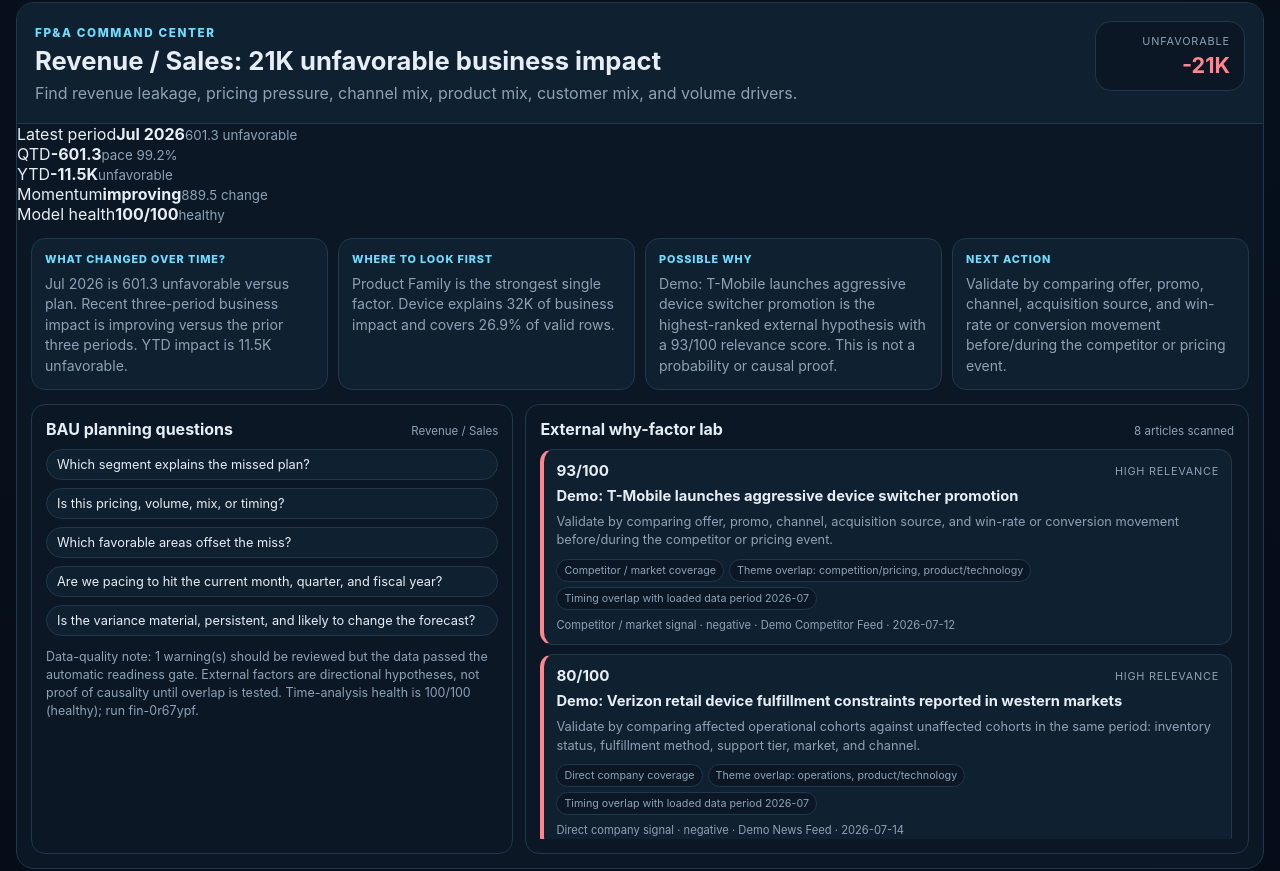
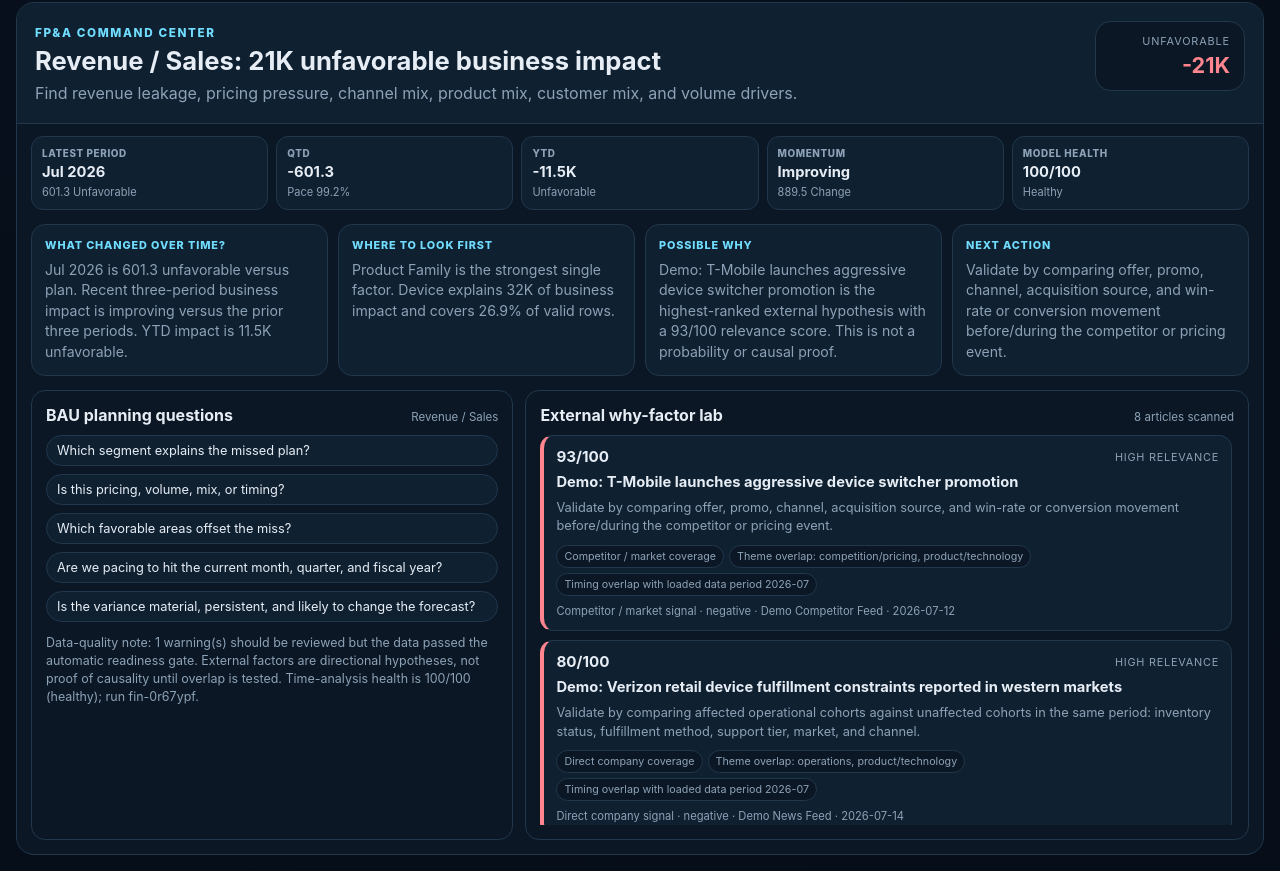
Before and after one commit to yashumani/drill-down-anamoly, a React (Vite) app: page / in a window 1280 px wide. Shown: the part 1777-2648 px from the top of the page. Built offline with nearby package versions, Linux system fonts and the light colour scheme.

Commit message:
Style FP&A time and model health summary

```diff
--- a/src/fpa.css
+++ b/src/fpa.css
@@ -7,6 +7,11 @@
 .fpa-impact-pill strong { display: block; font-size: 1.35rem; margin-top: 4px; }
 .fpa-impact-pill.favorable strong { color: var(--good); }
 .fpa-impact-pill.unfavorable strong { color: var(--bad); }
+.fpa-time-strip { display: grid; grid-template-columns: repeat(5, minmax(0, 1fr)); gap: 8px; padding: 12px 14px 0; }
+.fpa-time-strip > div { border: 1px solid var(--border); border-radius: 12px; padding: 10px; background: var(--surface2); min-width: 0; }
+.fpa-time-strip span { display: block; color: var(--muted); text-transform: uppercase; letter-spacing: .06em; font-size: .62rem; font-weight: 800; }
+.fpa-time-strip strong { display: block; margin-top: 4px; font-size: .92rem; text-transform: capitalize; overflow-wrap: anywhere; }
+.fpa-time-strip small { display: block; color: var(--muted); margin-top: 4px; font-size: .69rem; text-transform: capitalize; }
 .fpa-story-grid { display: grid; grid-template-columns: repeat(4, minmax(0, 1fr)); gap: 10px; padding: 14px; }
 .fpa-insight-block { border: 1px solid var(--border); border-radius: 14px; padding: 13px; background: var(--surface2); }
 .fpa-insight-block span { display: block; color: var(--accent); text-transform: uppercase; letter-spacing: .08em; font-size: .68rem; font-weight: 800; margin-bottom: 8px; }
@@ -34,5 +39,6 @@
 .why-empty { border: 1px dashed var(--border); border-radius: 13px; padding: 16px; background: var(--surface2); }
 .why-empty strong { display: block; margin-bottom: 6px; }
 .why-empty p { margin: 0; font-size: .82rem; line-height: 1.45; }
-@media (max-width: 1100px) { .fpa-story-grid { grid-template-columns: repeat(2, minmax(0, 1fr)); } .fpa-lower-grid { grid-template-columns: 1fr; } }
-@media (max-width: 720px) { .fpa-command-head { display: grid; } .fpa-impact-pill { text-align: left; } .fpa-story-grid { grid-template-columns: 1fr; } }
+@media (max-width: 1100px) { .fpa-time-strip { grid-template-columns: repeat(3, minmax(0, 1fr)); } .fpa-story-grid { grid-template-columns: repeat(2, minmax(0, 1fr)); } .fpa-lower-grid { grid-template-columns: 1fr; } }
+@media (max-width: 720px) { .fpa-command-head { display: grid; } .fpa-impact-pill { text-align: left; } .fpa-time-strip { grid-template-columns: 1fr 1fr; } .fpa-story-grid { grid-template-columns: 1fr; } }
+@media (max-width: 480px) { .fpa-time-strip { grid-template-columns: 1fr; } }
```
